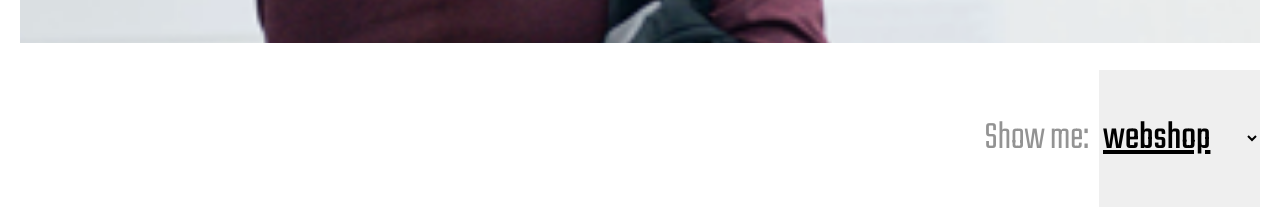
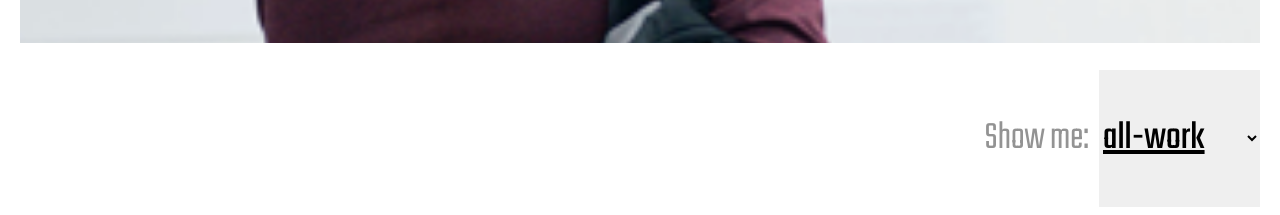
Before and after one commit to bugra57/Dept, a React (Create React App) app: page / in a window 1280 px wide. Shown: the part 737-952 px from the top of the page. Built offline with nearby package versions, Linux system fonts and the light colour scheme.

Commit message:
underConstructionPage added

```diff
--- a/src/App.js
+++ b/src/App.js
@@ -4,17 +4,26 @@ import { BrowserRouter as Router, Route, Routes } from 'react-router-dom';
 import { Nav } from './components/Nav';
 import Homepage from './pages/Homepage';
 import { Footer } from './components/Footer';
+import { ConstructionPage } from './pages/ConstructionPage';
 
 function App() {
 
   return (
     <Router>
       <div className='app'>
-        <Nav/>
-          <Routes>
-            <Route path="/" element={<Homepage/>} />
-          </Routes>
-        <Footer/>
+        <Nav />
+        <Routes>
+          <Route path="/" element={<Homepage />} />
+          <Route path="/werk" element={<ConstructionPage />} />
+          <Route path="/over" element={<ConstructionPage />} />
+          <Route path="/diensten" element={<ConstructionPage />} />
+          <Route path="/partners" element={<ConstructionPage />} />
+          <Route path="/stories" element={<ConstructionPage />} />
+          <Route path="/vacatures" element={<ConstructionPage />} />
+          <Route path="/events" element={<ConstructionPage />} />
+          <Route path="/contact" element={<ConstructionPage />} />
+        </Routes>
+        <Footer />
       </div>
     </Router>
   );
--- /dev/null
+++ b/src/assets/styles/ConstructionPage.css
@@ -0,0 +1,41 @@
+.contructionPage {
+    display: flex;
+    align-items: center;
+    flex-direction: column;
+}
+
+.deptImg {
+    max-width: 100%;
+}
+
+.text {
+    font-family: "teko";
+    font-size: 90px;
+    display: flex;
+    flex-direction: column;
+    justify-content: center;
+    align-items: center;
+    z-index: 1;
+    position: absolute;
+}
+
+.text a{
+    text-decoration: none;
+    background-color: #0E0E0E;
+    color: #fff;
+    padding: 15px;
+    cursor: pointer;
+}
+
+@media (max-width: 705px) {
+    .text {
+        font-size: 40px;
+    }
+}
+
+@media (max-width: 300px) {
+    .text {
+        font-size: 25px;
+        margin-top: 20px;
+    }
+}
--- a/src/assets/styles/Homepage.css
+++ b/src/assets/styles/Homepage.css
@@ -16,7 +16,6 @@
 
 .headerTextContainer {
     padding: 20px;
-    /* border: 1px solid red; */
     width: 90%;
     position: absolute;
     top: 0%;
--- a/src/data/WorkData.js
+++ b/src/data/WorkData.js
@@ -1,4 +1,3 @@
-import React from 'react';
 import bolcom from '../assets/images/bolcom.png';
 import chocomel from '../assets/images/chocomel.png';
 import gemeenteMuseum from '../assets/images/gemeentemuseum.png';
@@ -11,6 +10,77 @@ import zalando from '../assets/images/zalando.png';
 import libertyGlobal from '../assets/images/liberty-global.png';
 
 export const WorkData = [
+    {
+        id: 10,
+        name: "BOL.COM",
+        title: "A summer island in the Netherlands",
+        image: bolcom,
+        tag: "all-work",
+    },
+    {
+        id: 11,
+        name: "KEMPEN",
+        title: "Not some average banking website",
+        image: kempen,
+        tag: "all-work",
+    },
+    {
+        id: 12,
+        name: "PHILIPS",
+        title: "Beautiful design meets innovative technology",
+        image: philips,
+        tag: "all-work",
+    },
+    {
+        id: 13,
+        name: "GEMEENTEMUSEUM",
+        title: "A 100 years of Mondriaan & De stijl",
+        image: gemeenteMuseum,
+        tag: "all-work",
+    },
+    {
+        id: 14,
+        name: "BE LIGHTING",
+        title: "Delivering clarity on a lobal scale",
+        image: libertyGlobal,
+        tag: "all-work",
+    },
+    {
+        id: 15,
+        name: "TUI",
+        title: "Swipe to find your next holiday destination",
+        image: tui,
+        tag: "all-work",
+    },
+    {
+        id: 16,
+        name: "CHOCOMEL",
+        title: "A campaign for the limited editon letter packs",
+        image: chocomel,
+        tag: "all-work",
+    },
+    {
+        id: 17,
+        name: "JBL",
+        title: "Live like a champion with Jerome Boateng",
+        image: jbl,
+        tag: "all-work",
+    },
+    {
+        id: 18,
+        name: "ZALANDO",
+        title: "Innovative SEO and content strategy for Zalando",
+        image: zalando,
+        tag: "all-work",
+    },
+    {
+        id: 19,
+        name: "KONINKLIJKE BIBLIOTHEEK",
+        title: "The search for the most influential book ever",
+        image: koninklijkeBibliotheek,
+        tag: "all-work",
+    },
+
     {
         id: 1,
         name: "BOL.COM",
@@ -83,75 +153,4 @@ export const WorkData = [
         tag: "government",
     },
 
-
-    // {
-    //     id: 1,
-    //     name: "BOL.COM",
-    //     title: "A summer island in the Netherlands",
-    //     image: bolcom,
-    //     tag: "all-work",
-    // },
-    // {
-    //     id: 2,
-    //     name: "KEMPEN",
-    //     title: "Not some average banking website",
-    //     image: kempen,
-    //     tag: "all-work",
-    // },
-    // {
-    //     id: 3,
-    //     name: "PHILIPS",
-    //     title: "Beautiful design meets innovative technology",
-    //     image: philips,
-    //     tag: "all-work",
-    // },
-    // {
-    //     id: 4,
-    //     name: "GEMEENTEMUSEUM",
-    //     title: "A 100 years of Mondriaan & De stijl",
-    //     image: gemeenteMuseum,
-    //     tag: "all-work",
-    // },
-    // {
-    //     id: 5,
-    //     name: "BE LIGHTING",
-    //     title: "Delivering clarity on a lobal scale",
-    //     image: libertyGlobal,
-    //     tag: "all-work",
-    // },
-    // {
-    //     id: 6,
-    //     name: "TUI",
-    //     title: "Swipe to find your next holiday destination",
-    //     image: tui,
-    //     tag: "all-work",
-    // },
-    // {
-    //     id: 7,
-    //     name: "CHOCOMEL",
-    //     title: "A campaign for the limited editon letter packs",
-    //     image: chocomel,
-    //     tag: "all-work",
-    // },
-    // {
-    //     id: 8,
-    //     name: "JBL",
-    //     title: "Live like a champion with Jerome Boateng",
-    //     image: jbl,
-    //     tag: "all-work",
-    // },
-    // {
-    //     id: 9,
-    //     name: "ZALANDO",
-    //     title: "Innovative SEO and content strategy for Zalando",
-    //     image: zalando,
-    //     tag: "all-work",
-    // },
-    // {
-    //     id: 10,
-    //     name: "KONINKLIJKE BIBLIOTHEEK",
-    //     title: "The search for the most influential book ever",
-    //     image: koninklijkeBibliotheek,
-    //     tag: "all-work",
-    // },
 ];
--- /dev/null
+++ b/src/pages/ConstructionPage.js
@@ -0,0 +1,21 @@
+import React, { useState } from 'react'
+import { Link } from 'react-router-dom';
+import { IconContext } from "react-icons/lib";
+import '../assets/styles/ConstructionPage.css'
+
+import deptImage from '../assets/images/deptOffice.jpeg'
+
+
+export function ConstructionPage() {
+    return (
+        <div className='contructionPage'>
+            <div className='text'>
+                <p>Coming Soon</p>
+                <a href='/'>Go back to Home</a>
+            </div>
+            <div className='bgImageCon'>
+                <img src={deptImage} className="deptImg"></img>
+            </div>
+        </div>
+    )
+}
--- a/src/pages/Homepage.js
+++ b/src/pages/Homepage.js
@@ -92,7 +92,6 @@ function Homepage() {
                 </div>
             </div>
 
-
             <div className='workSection'>
                 <div className='workContainer'>
                     {/* loops trough the data of the selected option */}
```
Also changed, not shown: src/pages/Test.js (deleted, +0 -11 lines), src/assets/images/deptOffice.jpeg (added), 1 other file (tests, documents, lock files or other folders).
